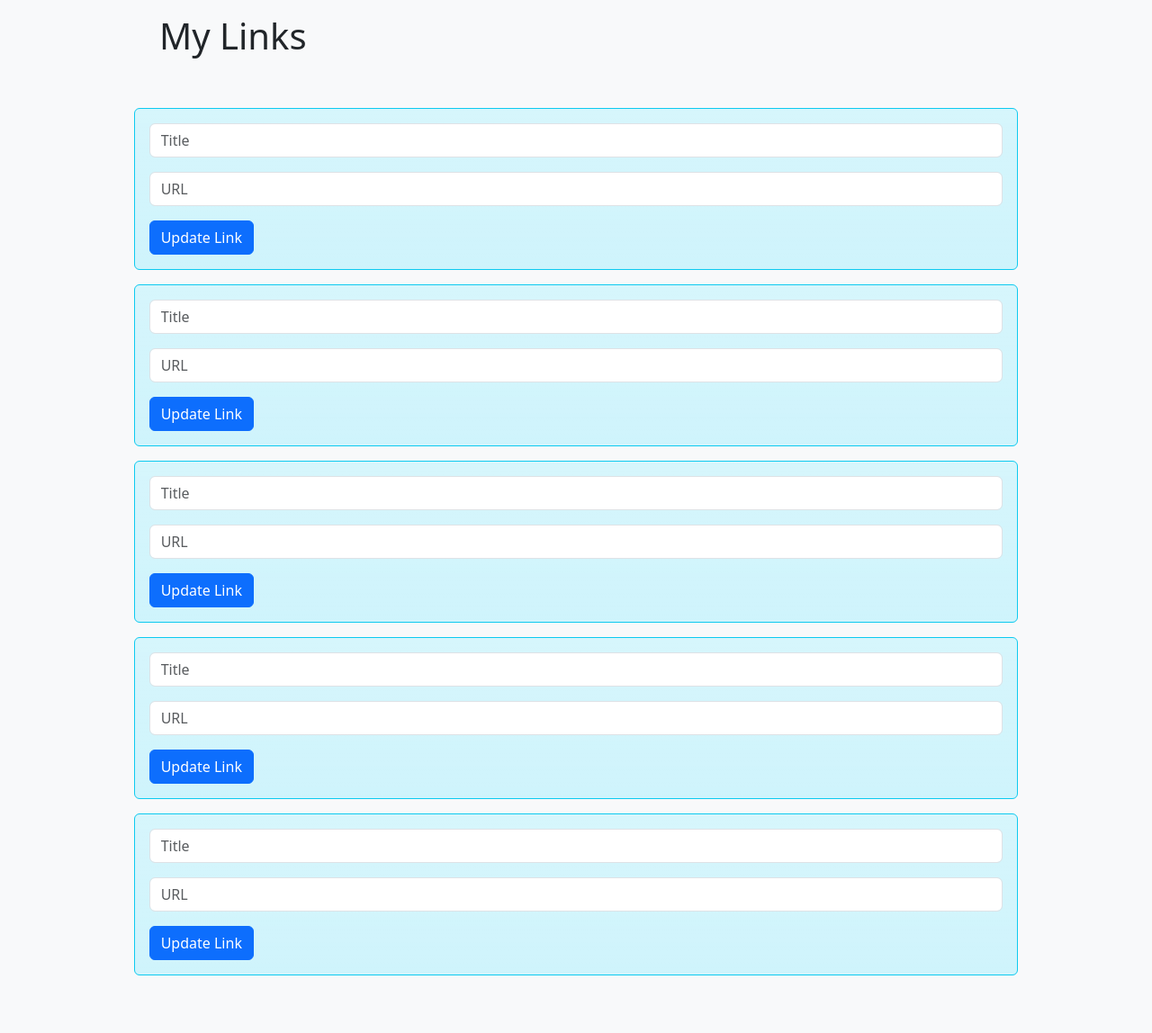
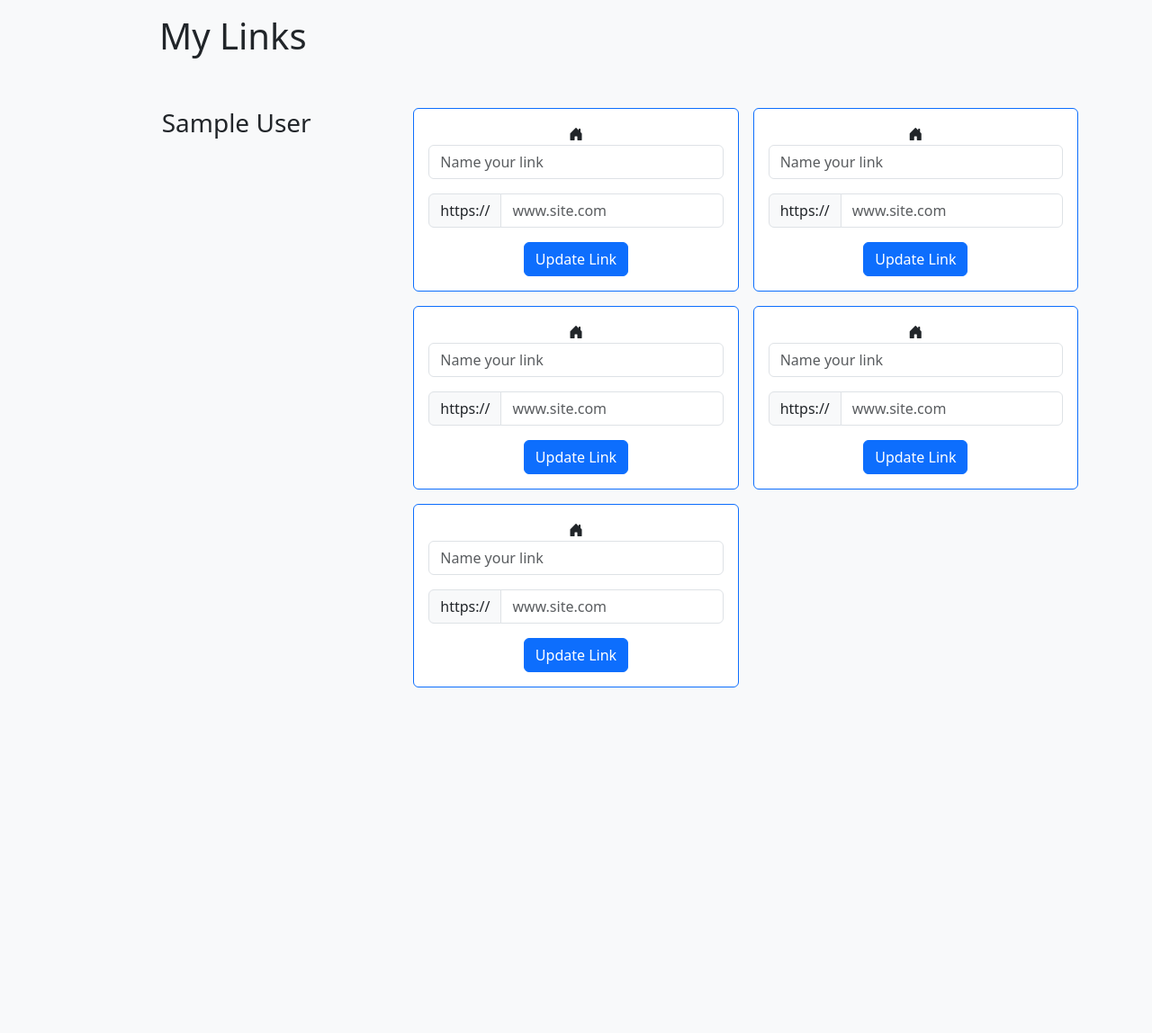
Before and after one commit to rudzainy/ranting, a Rails app: page / in a window 1280 px wide. Shown: the part 74-1222 px from the top of the page at 90% size. After the commit the page ends 838 px from the top, so only its background shows below. Run offline with Rails 7, Linux system fonts and the light colour scheme; the visitor is signed in with stand-in values (Sample User, id 1); data comes from the database, SQL or seed files in the repository; style sheets or scripts are compiled from the project's sources; parts of the project's set-up code (start-up, migrations or seed data) failed here and were passed over; some libraries are stand-ins or nearby versions.

Commit message:
Add draggable class to draggable items.
Because I missed out to add them initially causing drag and drop not working. Plus other minor UI updates.

```diff
--- a/app/assets/stylesheets/custom.css
+++ b/app/assets/stylesheets/custom.css
@@ -9,6 +9,7 @@
   background: linear-gradient(to right, rgba(102,126,234,1), rgba(118,75,162,1))
 }
 
-.link-button {
-  height: 100px !important;
+.mb-3.url.optional.link_url > input {
+  border-top-left-radius: 0;
+  border-bottom-left-radius: 0;
 }
--- a/app/controllers/dashboard_controller.rb
+++ b/app/controllers/dashboard_controller.rb
@@ -3,7 +3,8 @@ class DashboardController < ApplicationController
 
   def index
     @should_render_navbar = true
-    @links = current_user.links.order(position: :asc)
+    @user = current_user
+    @links = @user.links.order(position: :asc)
   end
 
   def design
--- a/app/views/dashboard/index.html.erb
+++ b/app/views/dashboard/index.html.erb
@@ -5,8 +5,17 @@
     </div>
   </div>
 </div>
-<div class="container-fluid p-5" id="links-container">
-  <div class="row">
+<div class="container mt-5 text-center" id="links-container">
+  <div class="row g-3">
+    <div class="col-lg-4 mx-auto">
+      <%= image_tag @user.avatar, class: "d-block mx-auto my-3 col-3 col-md-4 col-lg-2 rounded-circle" if @user.avatar.attached? %>
+      <h3><%= @user.full_name.nil? ? @user.email : @user.full_name %></h3>
+      <p class="lead">
+        <%= @user.description %>
+      </p>
+    </div>
+    <div class="col-lg-8">
+  <div class="row g-3">
     <% @links.each do |link| %>
       <%= render "links/draggable", link: link %>
     <% end %>
--- a/app/views/links/_draggable.html.erb
+++ b/app/views/links/_draggable.html.erb
@@ -4,18 +4,24 @@
                     drop->drag#drop
                     dragend->drag#dragEnd" %>
 
-<%= content_tag(:div, class: "col-12 col-lg-10 mx-auto", draggable: true, data: {
+<%= content_tag(:div, class: "col-12 col-sm-6 draggable", draggable: true, data: {
   controller: "drag",
   action: dragActions,
   resource_id: link.id,
   url: "/drag/links",
   parent: "links-container"
 }) do %>
-  <div class="bg-info-subtle bg-gradient border border-info rounded p-3 mb-3">
-    <%= simple_form_for(link, url: links_url(link)) do |f| %>
-      <%= f.input :title, placeholder: "Title", label: false, class:"form-control" %>
-      <%= f.input :url, placeholder: "URL", label: false, class:"form-control" %>
-      <%= f.submit "Update Link", class:"btn btn-primary me-auto" %>
-    <% end %>
+  <div class="card border-primary">
+    <div class="card-body">
+      <i class="bi bi-house-door-fill"></i>
+      <%= simple_form_for(link, url: links_url(link)) do |f| %>
+        <%= f.input :title, placeholder: "Name your link", label: false, class:"form-control" %>
+        <div class="input-group flex-nowrap">
+          <span class="input-group-text mb-3">https://</span>
+          <%= f.input :url, placeholder: "www.site.com", label: false, class:"form-control rounded-start-0" %>
+        </div>
+        <%= f.submit "Update Link", class:"btn btn-primary me-auto" %>
+      <% end %>
+    </div>
   </div>
 <% end %>
```
Also changed, not shown: app/views/dashboard/design.html.erb (+4 -4 lines), app/views/links/show.html.erb (+12 -5 lines).
